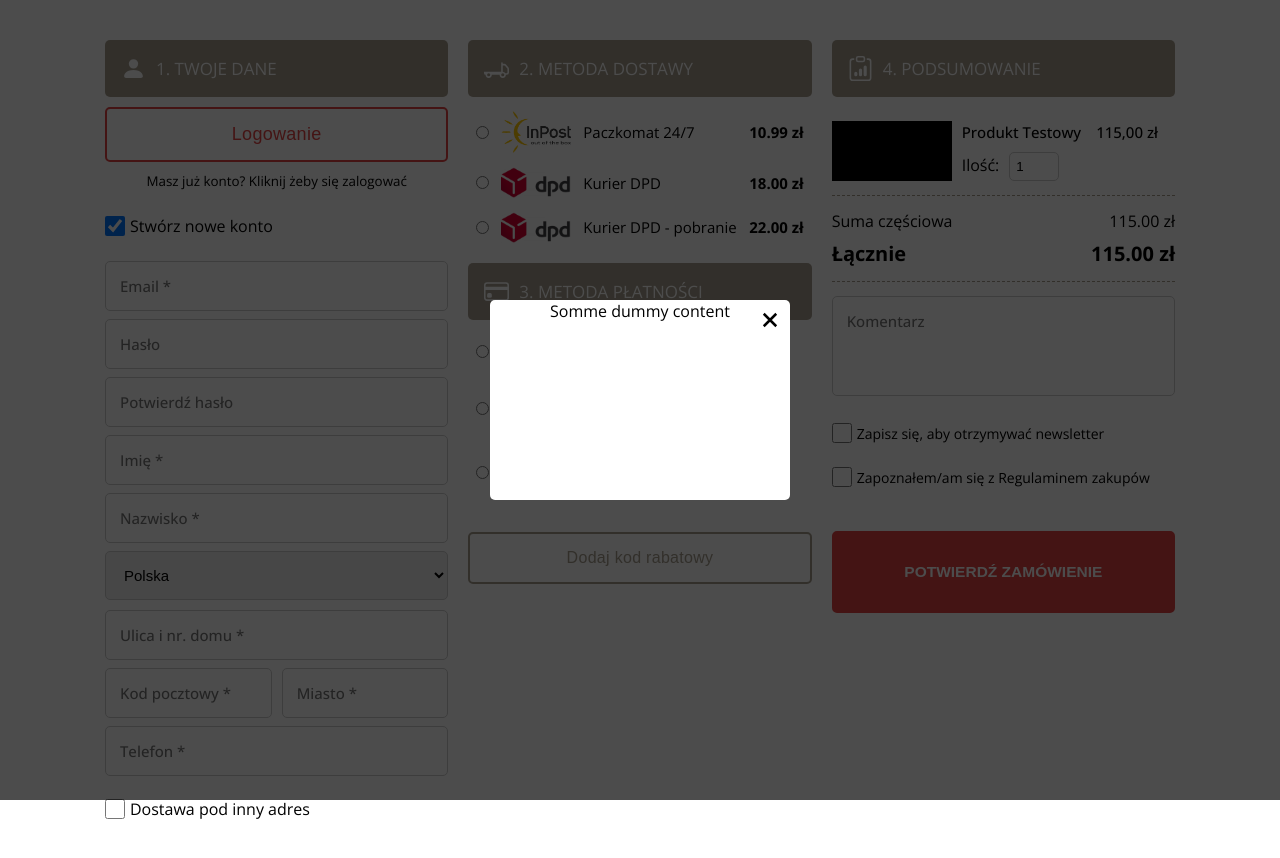
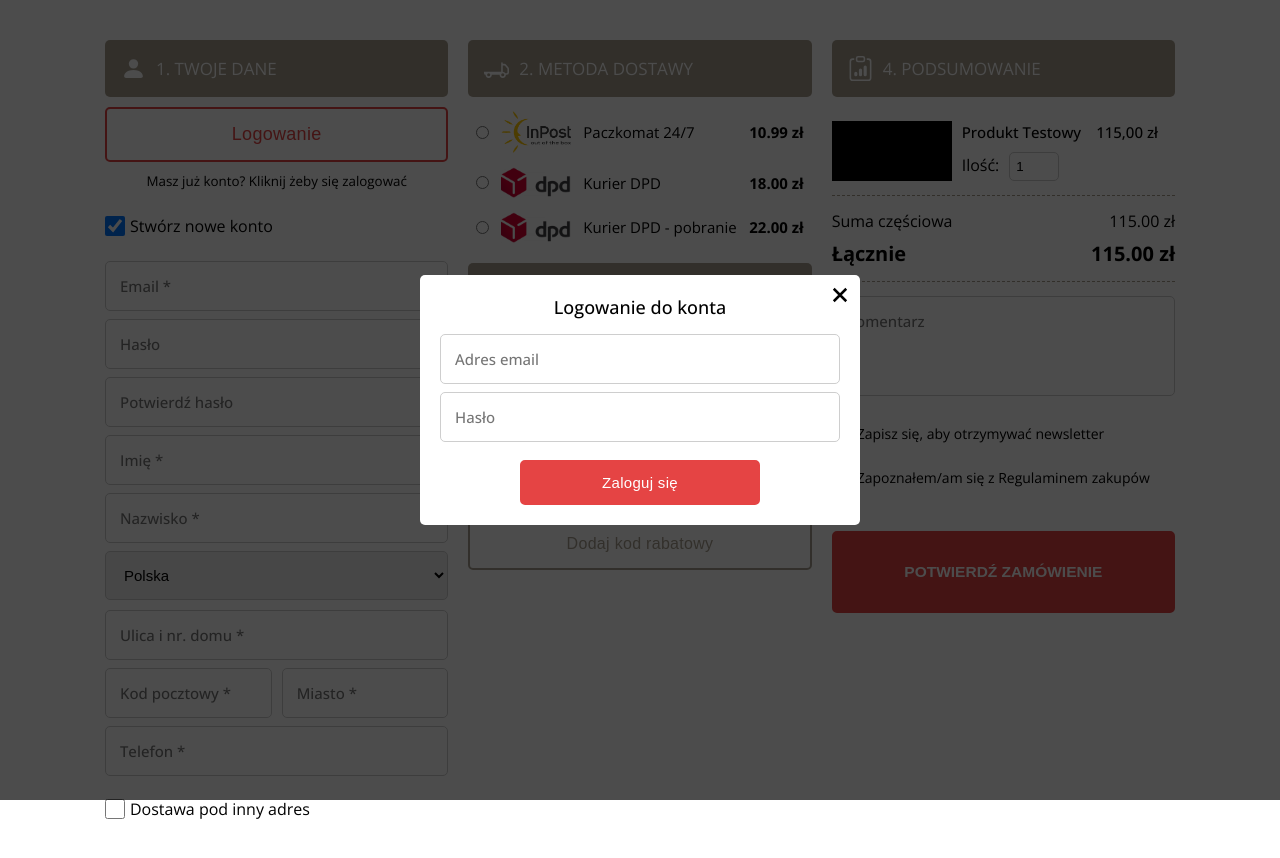
Before and after one commit to webseb00/Shop-Order-Form, a React (Create React App) app: page / in a window 1280 px wide. Both pictures are taken after a click on the button "Logowanie". Shown: the top 858 px of the page. Built offline with nearby package versions, Linux system fonts and the light colour scheme.

Commit message:
Create Login and Discount modal windows

```diff
--- a/src/components/Button/Button.js
+++ b/src/components/Button/Button.js
@@ -1,11 +1,13 @@
 import { Wrapper } from './Styles';
 
-export const Button = ({ type="button", title, mode, fontSize, handler, disabled }) => {
+export const Button = ({ type="button", title, mode, fontSize, padding, width, handler, disabled }) => {
   return (
     <Wrapper
       type={type}
       mode={mode}
       fontSize={fontSize}
+      padding={padding}
+      width={width}
       onClick={handler}
       disabled={disabled}
     >
--- a/src/components/Button/Styles.js
+++ b/src/components/Button/Styles.js
@@ -1,8 +1,8 @@
 import styled, { css } from 'styled-components';
 
 export const Wrapper = styled.button`
-  width: 100%;
-  padding: 1.5rem;
+  width: ${props => props.width || '100%'};
+  padding: ${props => props.padding || '1.5rem'};
   border-radius: .5rem;
   font-size: ${props => props.fontSize || `1.8rem`};
   font-weight: 500;
--- a/src/components/ClientData/ClientData.js
+++ b/src/components/ClientData/ClientData.js
@@ -7,7 +7,8 @@ import { Button } from '../Button/Button';
 import { Wrapper, InfoPart, FormPart, InfoText, InputGroup } from './Styles.js';
 // import form elements
 import { CheckboxItem, InputField, SelectInput, InputTransition } from '../InputElements/InputElements';
-import { Modal } from '../Modal/Modal';
+// login modal window
+import { LoginModalWindow } from '../Modal/LoginModal';
 
 function ClientData({ form, register, errors }) {
   // show extra fields if user checks new account checkbox
@@ -17,17 +18,6 @@ function ClientData({ form, register, errors }) {
   const [modal, toggleModal] = useState(false);
   const openModal = () => toggleModal(true);
   const closeModal = () => toggleModal(false);
-
-  const modalWindow = () => {
-    return (
-      <Modal
-        show={modal}
-        handleClose={closeModal}
-      >
-        {"Somme dummy content"}
-      </Modal>
-    )
-  }
 
   const countries = ['Polska', 'Francja', 'Niemcy', 'Anglia'];
 
@@ -44,7 +34,10 @@ function ClientData({ form, register, errors }) {
           handler={openModal}
         />
         {/* Modal login */}
-        {modalWindow()}
+        <LoginModalWindow
+          modal={modal}
+          closeModal={closeModal}
+        />
         {/* --- Modal login --- */}
         <InfoText>Masz już konto? Kliknij żeby się zalogować</InfoText>
         <CheckboxItem
--- /dev/null
+++ b/src/components/Modal/DiscountModal.js
@@ -0,0 +1,27 @@
+import { Modal } from './Modal';
+import { Button } from '../Button/Button';
+import { InputField } from '../InputElements/InputElements';
+
+export const DiscountModalWindow = ({ modal, closeModal }) => {
+  return (
+    <Modal
+      show={modal}
+      handleClose={closeModal}
+    >
+      <div className="discount-modal">
+        <InputField
+          type="text"
+          placeholder="Wpisz kod rabatowy"
+        />
+        <Button
+          mode="primary-outlined"
+          type="button"
+          title="Zatwierdź kod rabatowy"
+          fontSize="1.5rem"
+          padding="1.2rem"
+          width="80%"
+        />
+      </div>
+    </Modal>
+  )
+}
--- /dev/null
+++ b/src/components/Modal/LoginModal.js
@@ -0,0 +1,31 @@
+import { Modal } from './Modal';
+import { Button } from '../Button/Button';
+import { InputField } from '../InputElements/InputElements';
+
+export const LoginModalWindow = ({ modal, closeModal }) => {
+  return (
+    <Modal
+      show={modal}
+      handleClose={closeModal}
+    >
+      <div className="login-modal">
+        <h4 className="login-modal_title">Logowanie do konta</h4>
+        <InputField
+          type="email"
+          placeholder="Adres email"
+        />
+        <InputField
+          type="password"
+          placeholder="Hasło"
+        />
+        <Button
+          type="button"
+          title="Zaloguj się"
+          fontSize="1.5rem"
+          padding="1.2rem"
+          width="60%"
+        />
+      </div>
+    </Modal>
+  )
+};
--- a/src/components/Modal/Styles.js
+++ b/src/components/Modal/Styles.js
@@ -35,12 +35,39 @@ export const ModalBox = styled.div`
     left: 50%;
     transform:  translate(-50%, -50%);
     border-radius: 5px;
-	width: 300px;
-	height: 200px;
+    width: 100%;
+    max-width: 44rem;
+    min-width: 30rem;
     background: white;
+    padding: 2rem;
 `;
 
-export const Content = styled.div``;
+export const Content = styled.div`
+.login-modal {
+    button {
+        margin-top: 1rem;
+    }
+}
+
+.login-modal_title {
+    margin-bottom: 1.5rem;
+    font-size: 1.8rem;
+    font-weight: 500;
+}
+
+.discount-modal {
+	text-align: center;
+	margin-top: 2rem;
+
+	div:first-child {
+		margin-bottom: 1.6rem;
+	}
+
+	input {
+		text-align: center;
+	}
+}
+`;
 
 export const CloseModal = styled.button`
     position: absolute;
--- a/src/components/Payment/Payment.js
+++ b/src/components/Payment/Payment.js
@@ -1,3 +1,4 @@
+import { useState } from 'react';
 import { Wrapper, BoxWrapper, Box } from './Styles.js'
 import { HeaderTitle } from '../HeaderTitle/HeaderTitle';
 import { BsCreditCard } from "react-icons/bs";
@@ -5,12 +6,14 @@ import { BsCreditCard } from "react-icons/bs";
 import { RadioItem } from '../InputElements/InputElements';
 import { Button } from '../Button/Button';
 import { Message } from '../Message/Message';
+import { DiscountModalWindow } from '../Modal/DiscountModal';
 
 function Payment({ handlePayment, delivery, error }) {
 
-  const handleButton = () => {
-    console.log('discount');
-  }
+  // handle login modal
+  const [modal, toggleModal] = useState(false);
+  const openModal = () => toggleModal(true);
+  const closeModal = () => toggleModal(false);
 
   const handleRadio = e => handlePayment(e.target.value);
 
@@ -81,8 +84,14 @@ function Payment({ handlePayment, delivery, error }) {
         mode="secondary-outlined"
         title="Dodaj kod rabatowy"
         fontSize={"1.6rem"}
-        handler={handleButton}
+        handler={openModal}
       />
+      {/* Modal discount */}
+      <DiscountModalWindow
+        modal={modal}
+        closeModal={closeModal}
+      />
+      {/* --- Modal discount --- */}
     </Wrapper>
   )
 };
--- a/src/components/Payment/Styles.js
+++ b/src/components/Payment/Styles.js
@@ -2,14 +2,10 @@ import styled from 'styled-components';
 
 export const Wrapper = styled.div`
   grid-area: payment;
-
-  button {
-    margin-top: 2rem;
-  }
 `;
 
 export const BoxWrapper = styled.div`
-  margin: 0 .8rem;
+  margin: .8rem .8rem 2rem;
 `;
 
 export const Box = styled.div`
```
Lines whose indentation alone changed are shown as unchanged.
